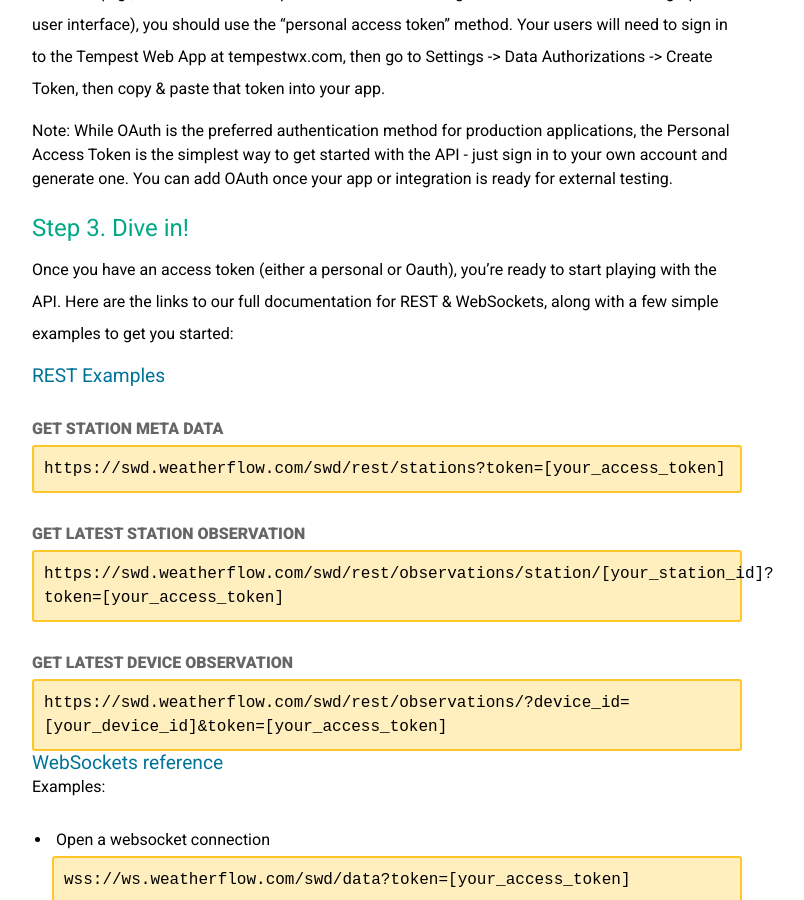
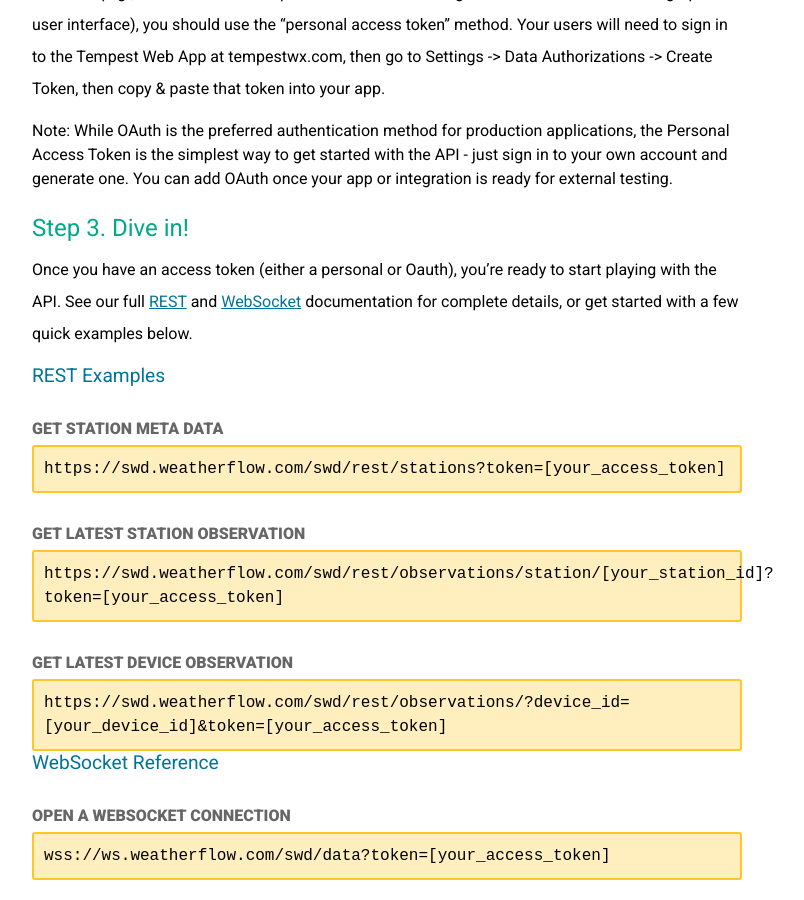
Before and after one commit to WeatherFlow/Tempest, a Jekyll site: the page built from api/index.html, in a window 1280 px wide and 900 px high, scrolled down 1052 px. Shown: the whole window, without its empty margins (378-1182 px from the left). Built offline with Jekyll 4.4.1, drawn with Linux system fonts in a browser that asks for light colours; nearby versions of some CDN libraries.

Commit message:
Update index.html

```diff
--- a/api/index.html
+++ b/api/index.html
@@ -12,9 +12,9 @@
 <p>Personal Access Token. If you have a simple app or integration that does not have a web-based interface (e.g., a downloadable script or a smart home configuration that does not have a graphical user interface), you should use the “personal access token” method. Your users will need to sign in to the Tempest Web App at tempestwx.com, then go to Settings -> Data Authorizations -> Create Token, then copy & paste that token into your app.</p>
 <h6>Note: While OAuth is the preferred authentication method for production applications, the Personal Access Token is the simplest way to get started with the API - just sign in to your own account and generate one. You can add OAuth once your app or integration is ready for external testing.</h6>
 <h3>Step 3. Dive in!</h3>
-<p>Once you have an access token (either a personal or Oauth), you’re ready to start playing with the API. Here are the links to our full documentation for REST & WebSockets, along with a few simple examples to get you started:</p>
+<p>Once you have an access token (either a personal or Oauth), you’re ready to start playing with the API. See our full <a href="swagger/">REST</a> and <a href="ws.html">WebSocket</a> documentation for complete details, or get started with a few quick examples below.</p>
 
-<h4><a href="swagger/">REST Examples</a></h4>
+<h4>REST Examples</h4>
 
 <p class="step">GET Station Meta Data</p>
 <div class="code-highlight code-highlight-extra-padding">https://swd.weatherflow.com/swd/rest/stations?token=[your_access_token]</div>
@@ -25,14 +25,13 @@
 <p class="step">GET Latest Device Observation</p>
 <div class="code-highlight code-highlight-extra-padding">https://swd.weatherflow.com/swd/rest/observations/?device_id=[your_device_id]&token=[your_access_token]</div>
 
-<h4><a href="ws.html">WebSockets reference</a></h4>
-<h5>Examples:</h5>
-<ul>
-	<li>Open a websocket connection</li>
-	<div class="code-highlight code-highlight-extra-padding">wss://ws.weatherflow.com/swd/data?token=[your_access_token]</div>
-	<li>Send a JSON message over the websocket connection to start listening for observations from the device. After sending this message your connected websocket client should receive a new observation JSON message every minute.</li>
-	<div class="code-highlight code-highlight-extra-padding">{ "type":"listen_start", "device_id":your_device_id, "id":"random-id-12345" }</div>
-</ul>
+<h4>WebSocket Reference</h4>
+<p class="step">Open a websocket connection</p>
+<div class="code-highlight code-highlight-extra-padding">wss://ws.weatherflow.com/swd/data?token=[your_access_token]</div>
+
+<p class="step">Send a JSON message over the websocket connection to start listening for observations from the device. After sending this message your connected websocket client should receive a new observation JSON message every minute.</p>
+<div class="code-highlight code-highlight-extra-padding">{ "type":"listen_start", "device_id":your_device_id, "id":"random-id-12345" }</div>
+
 <h3>Step 4. Join the Community.</h3>
 <p>If you haven’t already, head over to the <a href="https://community.weatherflow.com/c/developers/5">Developers</a> area of our <a href="https://community.weatherflow.com/">Community Forum</a>, where friendly users swap ideas, information and help (WeatherFlow staff is known to  lurk there regularly)</p>
 <h3>Step 5. Share your Creation.</h3>
```
